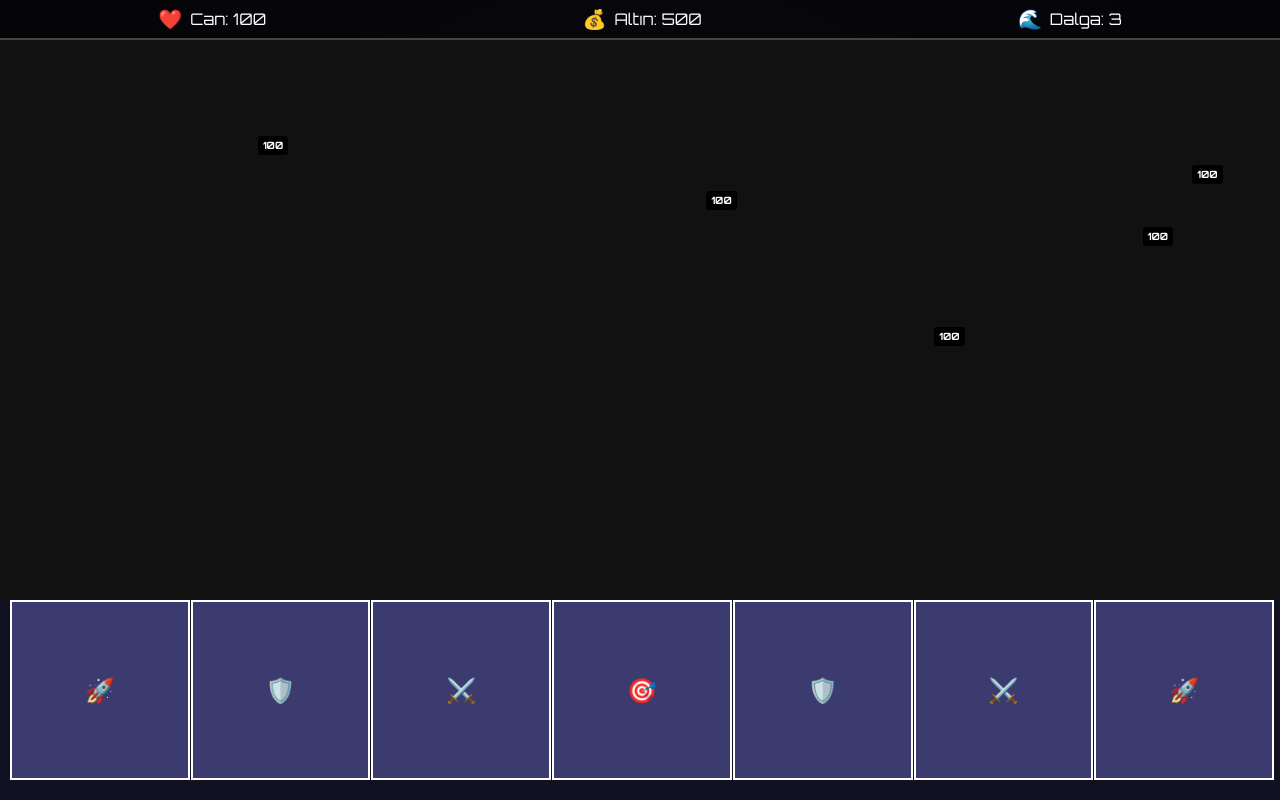
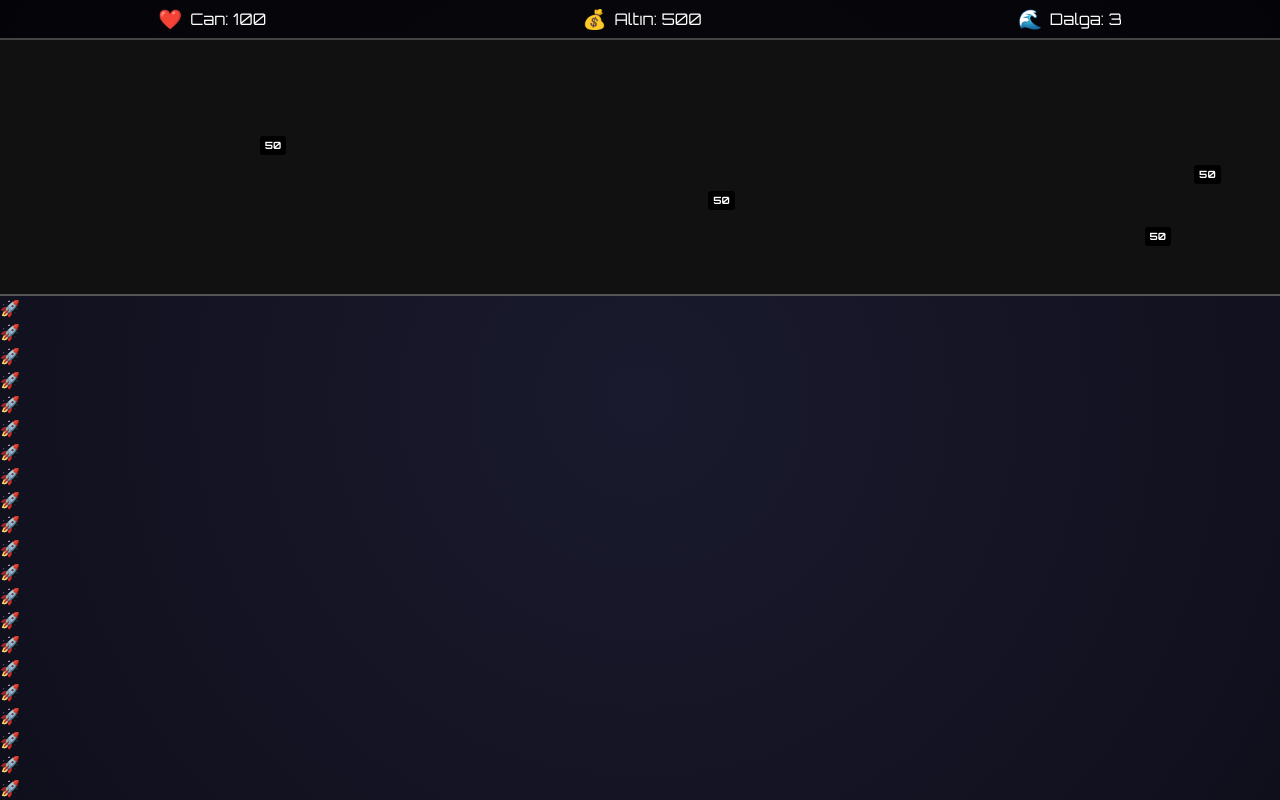
Before and after one commit to MyDemir/idle-turret, a React (Vite) app: page / in a window 1280 px wide. Shown: the top 800 px of the page. Built offline with nearby package versions, Linux system fonts and the light colour scheme.

Commit message:
Update App.tsx

```diff
--- a/src/App.tsx
+++ b/src/App.tsx
@@ -8,14 +8,23 @@ const App = () => {
   const [wave, setWave] = useState(1);
   const [health, setHealth] = useState(100);
   const [enemies, setEnemies] = useState<any[]>([]);
+  const [isGameOver, setIsGameOver] = useState(false);
 
-  // Can sıfıra düştüğünde oyun sonlanır
+  // Can 0'a düştüğünde oyunu bitir
   useEffect(() => {
-    if (health <= 0) {
+    if (health <= 0 && !isGameOver) {
+      setIsGameOver(true);
       alert("Oyun Bitti!"); // Geçici oyun sonu ekranı
-      // Yeniden başlatma için bir buton gösterebilirsiniz.
+      // Yeniden başlatma özelliği eklenebilir.
     }
-  }, [health]);
+  }, [health, isGameOver]);
+
+  const resetGame = () => {
+    setHealth(100);
+    setWave(1);
+    setEnemies([]);
+    setIsGameOver(false);
+  };
 
   return (
     <div className="app">
@@ -34,18 +43,17 @@ const App = () => {
         </div>
       </div>
 
-      <EnemyZone updateWave={setWave} updateHealth={setHealth} enemies={enemies} setEnemies={setEnemies} />
-
-      <div className="turret-zone">
-        {warriors.map((warrior, index) => (
-          <div key={index} className="turret-cell front-row">
-            <span className="warrior">{warrior}</span>
-          </div>
-        ))}
-        {Array.from({ length: 14 }).map((_, index) => (
-          <div key={index} className="turret-cell back-row"></div>
-        ))}
-      </div>
+      {!isGameOver ? (
+        <>
+          <EnemyZone updateWave={setWave} updateHealth={setHealth} enemies={enemies} setEnemies={setEnemies} />
+          <TurretZone enemies={enemies} setEnemies={setEnemies} />
+        </>
+      ) : (
+        <div className="game-over">
+          <h1>Oyun Bitti</h1>
+          <button onClick={resetGame}>Tekrar Oyna</button>
+        </div>
+      )}
     </div>
   );
 };
```
